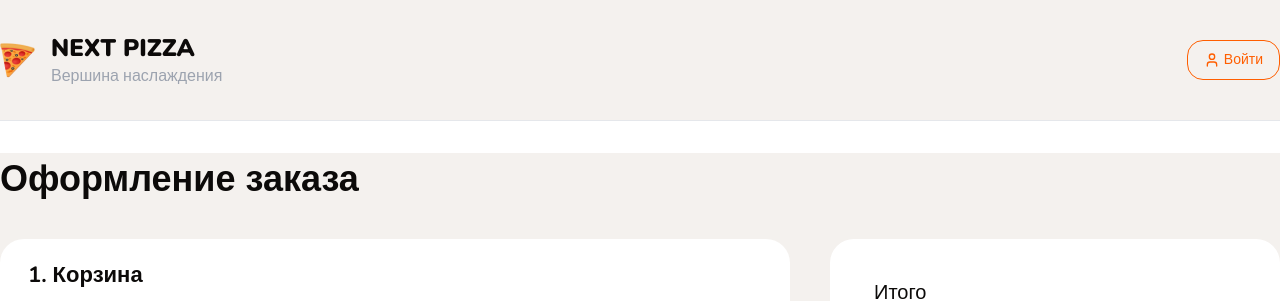
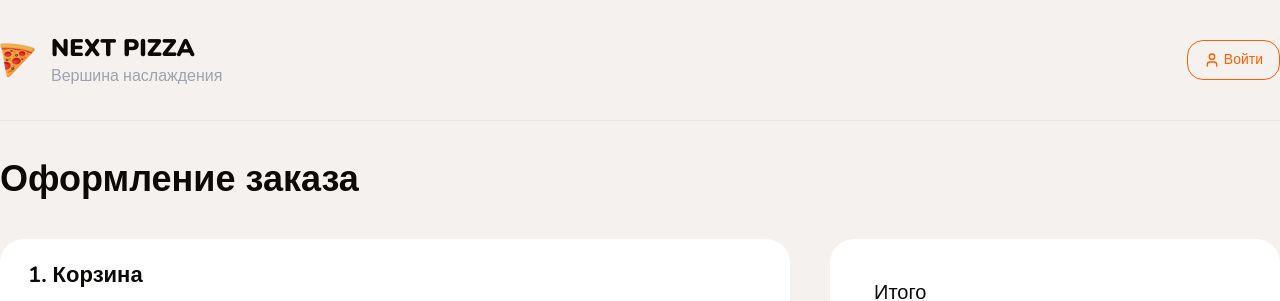
Before and after one commit to YaroslavTsybukh/NextPizza, a Next.js app: page /checkout in a window 1280 px wide. Shown: the top 301 px of the page. Built offline with nearby package versions, Linux system fonts and the light colour scheme; no server answers.

Commit message:
changing style

```diff
--- a/app/(checkout)/checkout/page.tsx
+++ b/app/(checkout)/checkout/page.tsx
@@ -69,7 +69,7 @@ export default function CheckoutPage() {
     };
     return (
         <>
-            <section className="my-8">
+            <section className="py-8">
                 <Container>
                     <Title text="Оформление заказа" className="text-[36px] font-extrabold" />
                 </Container>
```
